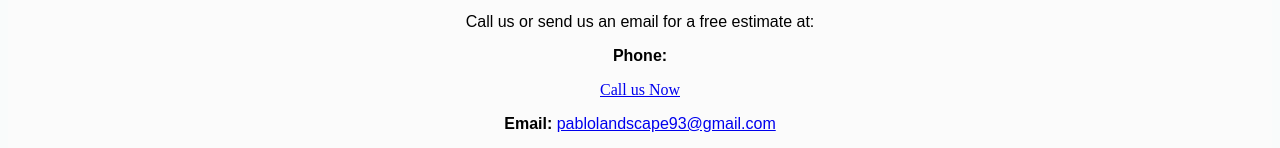
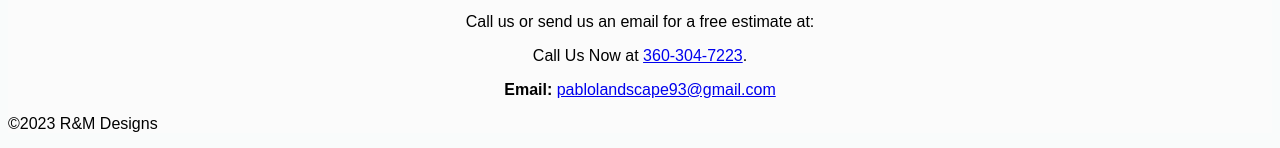
Before and after one commit to Rodrig4332/pabloslandscape.github.io, a plain HTML site: page index.html in a window 1280 px wide. Shown: the part 1741-1889 px from the top of the page. Drawn offline with Linux system fonts and the light colour scheme.

Commit message:
edited html

```diff
--- a/index.html
+++ b/index.html
@@ -128,8 +128,7 @@
            <p>Monday-Friday</p>
             <p>8:00AM to 5:00PM</p>
              <p>Call us or send us an email for a free estimate at:</p>
-            <p><strong>Phone:</strong></p>
-            <a href="tel:3603047223">Call us Now</a>
+             <p>Call Us Now at <a href="tel:3603047223">360-304-7223</a>.</p>
            <p><strong>Email:</strong>
           <a href="mailto:pablolandscape93@gmail.com">pablolandscape93@gmail.com</a></p>
         </div>
```
